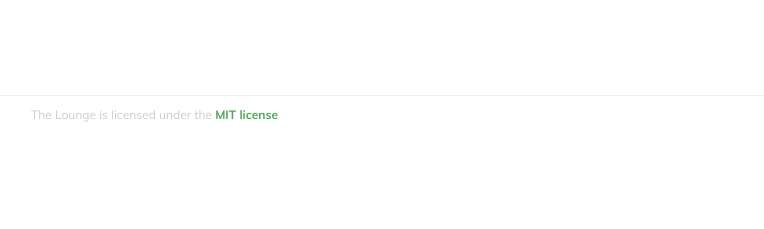
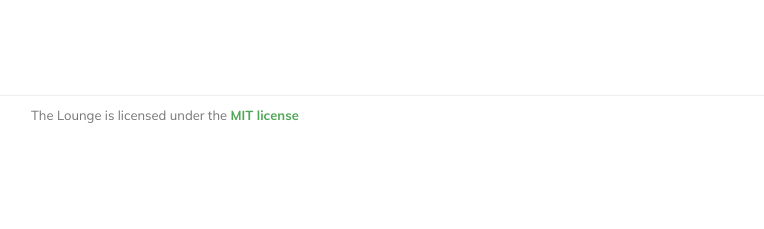
Before and after one commit to thelounge/thelounge.github.io, a Jekyll site: the page built from index.html, in a window 1280 px wide. Shown: the part 1150-1379 px from the top of the page, without its empty margins (254-1018 px from the left). Built offline with Jekyll 4.4.1, drawn with Linux system fonts in a browser that asks for light colours; comment, search, counter and statistics services are not loaded; grey boxes are pictures that could not be loaded.

Commit message:
Update style.css

```diff
--- a/css/style.css
+++ b/css/style.css
@@ -331,8 +331,8 @@ img {
 	margin-top: 0;
 }
 #footer {
-	color: #ccc;
-	font-size: 12px;
+	color: #757575;
+	font-size: 13px;
 }
 #footer p {
 	margin: 0;
@@ -342,12 +342,6 @@ img {
 }
 #share {
 	text-align: right;
-}
-#share .twitter-share {
-	display: inline-block;
-	overflow: hidden;
-	width: 88px;
-	margin-right: 5px;
 }
 #share .github-stars {
 	display: inline-block;
```
